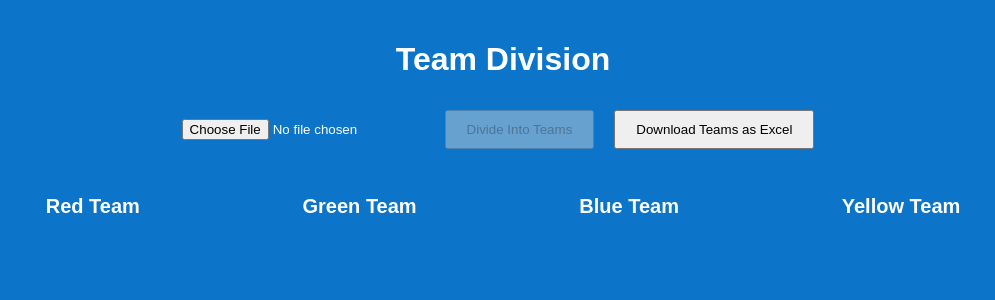
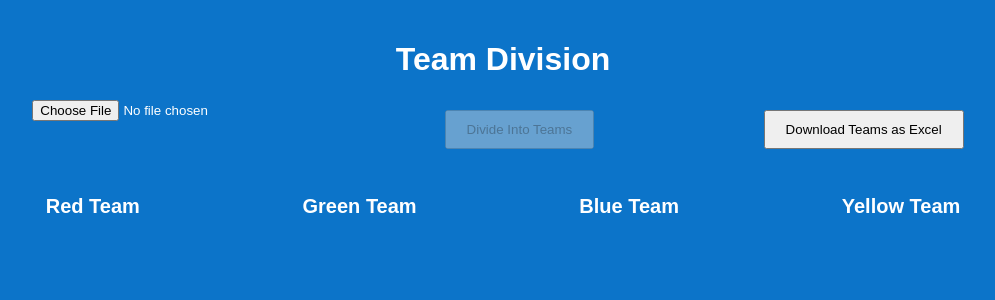
Before and after one commit to pradeepgp0/Team-Divide, a React (Create React App) app: page / in a window 1280 px wide. Shown: the top 300 px of the page, without its empty margins (137-1132 px from the left). Built offline with nearby package versions, Linux system fonts and the light colour scheme; the HTML template or start-up script is replaced by a standard one.

Commit message:
alignment change

```diff
--- a/src/App.css
+++ b/src/App.css
@@ -79,3 +79,8 @@ ul {
   padding: 0;
   color: white;
 }
+
+.headerrow {
+  display: flex;
+  place-content: center space-evenly;
+}
--- a/src/App.js
+++ b/src/App.js
@@ -73,7 +73,7 @@ const App = () => {
   return (
     <div className="App">
       <h1>Team Division</h1>
-
+      <div className='headerrow'>
         <input
           className='filetext'
           type="file"
@@ -88,7 +88,7 @@ const App = () => {
         <button onClick={downloadExcel} disabled={Object.keys(teams).length === 0}>
           Download Teams as Excel
         </button>
-
+      </div>
       <div className="teams">
         <div>
           <h2>Red Team</h2>
```
Lines whose indentation alone changed are shown as unchanged.
